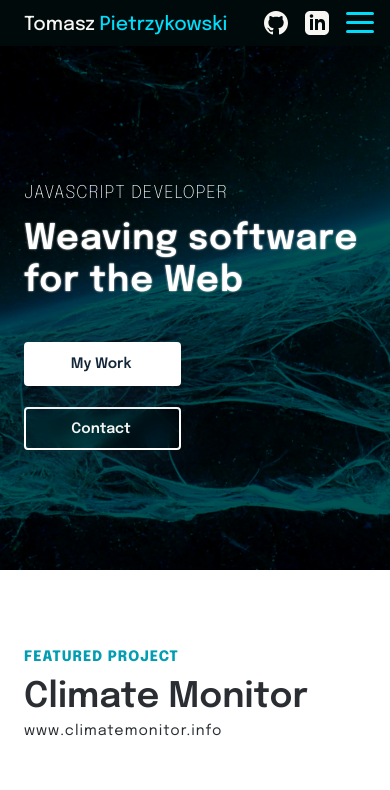
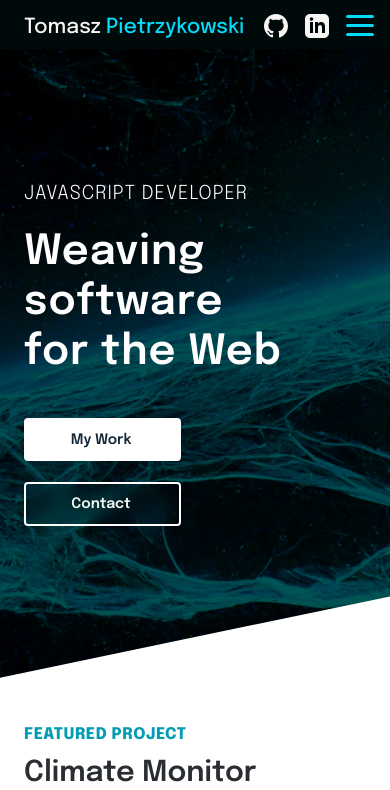
Before and after one commit to TomaszPietrzykowski/portfolio-next, a Next.js app: page / in a window 390 px wide. Shown: the top 790 px of the page. Built offline with nearby package versions, Linux system fonts and the light colour scheme.

Commit message:
mobile styles reworked again

```diff
--- a/styles/Contact.module.css
+++ b/styles/Contact.module.css
@@ -280,7 +280,7 @@
     padding: 3rem 1.5rem 0;
   }
   .title {
-    margin: 0 0 1rem 0;
+    margin: 0 0 2rem 0;
     font-size: 2.2rem;
   }
   .titleWrapper::before {
--- a/styles/Featured.module.css
+++ b/styles/Featured.module.css
@@ -12,7 +12,7 @@
   margin-top: -2rem;
   background: linear-gradient(217deg, var(--bg-dark03), rgba(0, 0, 0, 1) 100%);
   color: var(--textPrimaryDark);
-  clip-path: polygon(0 27%, 100% 0, 100% 100%, 0% 100%);
+  clip-path: polygon(0 23%, 100% 0, 100% 100%, 0% 100%);
 }
 .featuredLeft {
   padding: 0 3rem;
@@ -135,8 +135,9 @@
     padding: 5rem 1.5rem 0;
   }
   .featured2 {
-    padding: 15rem 1.5rem 5rem;
-    margin-top: -12rem;
+    padding: 12rem 1.5rem 5rem;
+    margin-top: -4rem;
+    clip-path: polygon(0 12%, 100% 0, 100% 100%, 0% 100%);
   }
   .featuredLeft {
     padding: 0;
@@ -191,12 +192,13 @@
   }
 
   .featured2 {
-    margin-top: -5rem;
-    padding: 10rem 1.5rem 5rem;
-    clip-path: polygon(0 8%, 100% 0, 100% 100%, 0% 100%);
+    margin-top: -3rem;
+    padding: 9rem 1.5rem 5rem;
+    clip-path: polygon(0 6%, 100% 0, 100% 100%, 0% 100%);
   }
   .featured1 {
     margin: 0;
+    padding-top: 3rem;
   }
   .featuredLeft2 {
     padding: 0;
@@ -210,14 +212,12 @@
     width: 0;
   }
   .featuredTitle {
-    font-size: 2.2rem;
-    font-weight: 600;
+    font-size: 1.8rem;
   }
   .featuredSubtitle,
   .featuredSubtitle2 {
-    font-size: 0.9rem;
     font-weight: 800;
-    letter-spacing: 1px;
+    letter-spacing: 0.5px;
     margin-bottom: 1rem;
   }
   .featuredWww {
@@ -242,7 +242,6 @@
   }
   .featuredTitle {
     font-size: 1.8rem;
-    font-weight: 600;
   }
   .featuredSubtitle,
   .featuredSubtitle2 {
--- a/styles/Home.module.css
+++ b/styles/Home.module.css
@@ -23,14 +23,13 @@
   font-weight: 600;
   line-height: 1.2;
   margin: 0 0 3rem 0;
-  text-shadow: 0px 0px 2px var(--isabelline);
 }
 .subtitle {
   margin-top: 10rem;
   margin-bottom: 2rem;
   text-transform: uppercase;
   font-size: 1.6rem;
-  font-weight: 200;
+  font-weight: 300;
   letter-spacing: 4px;
   color: white;
   text-shadow: 0px 0px 2px var(--persianBlue);
@@ -48,7 +47,6 @@
   font-weight: 700;
   letter-spacing: 1px;
   border-radius: 5px;
-  box-shadow: 0px 0px 40px rgba(20, 39, 57, 0.5);
   transition: all 0.2s ease-in-out;
   cursor: pointer;
 }
@@ -116,22 +114,20 @@
 }
 
 @media (max-width: 680px) {
+  .hero {
+    clip-path: polygon(0 0, 100% 0, 100% 88%, 0% 100%);
+  }
   .heroContainer {
     padding: 1.5rem;
   }
   .title {
-    font-size: 2.4rem;
+    font-size: 2.6rem;
     letter-spacing: 1px;
   }
   .subtitle {
-    /* margin-top: 6rem; */
-    margin-bottom: 1rem;
-    font-size: 1.2rem;
+    font-size: 1.3rem;
     letter-spacing: 1px;
   }
-  /* .btnContainers {
-    margin-bottom: 4rem;
-  } */
   .ctaSecondary {
     margin-left: 2rem;
   }
@@ -139,16 +135,13 @@
 
 @media (max-width: 400px) {
   .title {
-    font-size: 2.2rem;
     margin-bottom: 2.5rem;
   }
   .subtitle {
-    margin-bottom: 1rem;
-    font-size: 1.1rem;
+    font-size: 1.2rem;
     letter-spacing: 1px;
   }
   .btnContainers {
-    margin-bottom: 6rem;
     flex-direction: column;
   }
   .cta,
--- a/styles/Layout.module.css
+++ b/styles/Layout.module.css
@@ -103,20 +103,19 @@
 .drawerOpen ul,
 .drawerClosed ul {
   margin-top: 8rem;
-  /* background: greenyellow; */
 }
 .drawerOpen li,
 .drawerClosed li {
   padding: 1rem 1rem 1rem 2rem;
   letter-spacing: 0.5px;
-  font-size: 1.1rem;
+  font-size: 1.2rem;
 }
 .drawerOpen li:hover {
   color: var(--accent01);
 }
 .closeBtnContainer {
   position: absolute;
-  top: 1.4rem;
+  top: 1.6rem;
   right: 1rem;
 }
 .closeBtn,
@@ -186,10 +185,10 @@
     padding: 0.2rem;
   }
   .logo {
-    font-size: 1.2rem;
+    font-size: 1.3rem;
   }
   .navbar {
-    padding: 0.7rem 0.5rem 0.5rem 1rem;
+    padding: 0.9rem 0.5rem 0.5rem 1rem;
   }
 }
 
--- a/styles/Projects.module.css
+++ b/styles/Projects.module.css
@@ -1,7 +1,7 @@
 .container {
   margin-top: 4rem;
   width: 100%;
-  background-color: var(--white);
+  background-color: var(--bg-light01);
   position: relative;
 }
 .container::before {
@@ -65,7 +65,7 @@
   margin-bottom: 6rem;
   background: white;
   border-radius: 20px;
-  box-shadow: 8px 8px 24px var(--shadow00);
+  box-shadow: 4px 4px 24px var(--shadow00);
   display: grid;
   grid-template-columns: 25% 50% 25%;
 }
--- a/styles/globals.css
+++ b/styles/globals.css
@@ -13,6 +13,8 @@
   --bg-dark01: rgb(2, 27, 34);
   --bg-dark02: rgb(1, 46, 56);
   --bg-dark03: rgb(1, 40, 50);
+
+  --bg-light01: rgb(241, 245, 246);
 
   --accent01: rgb(0, 220, 250);
   --accent02: rgb(186, 0, 152);
```
